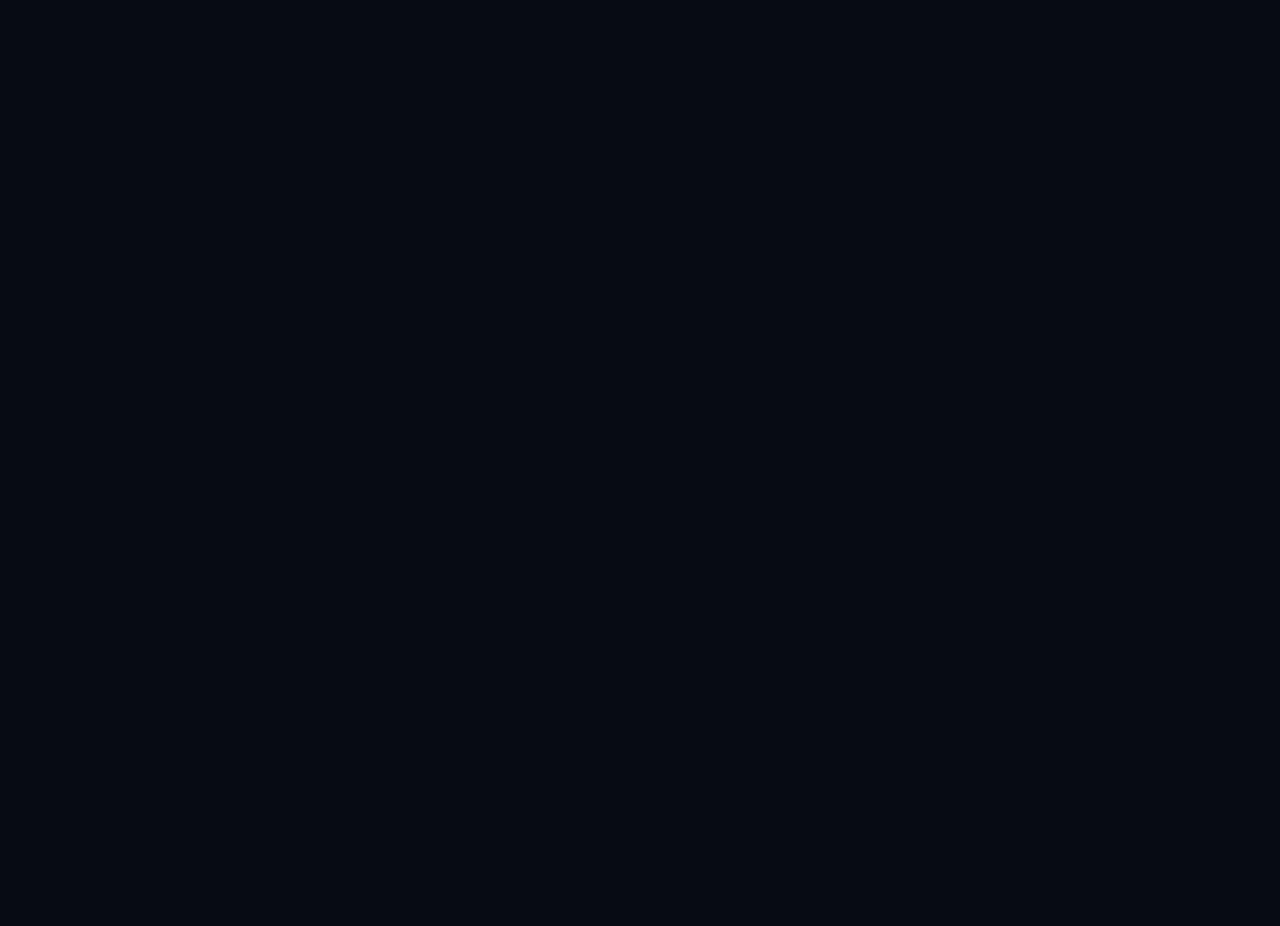
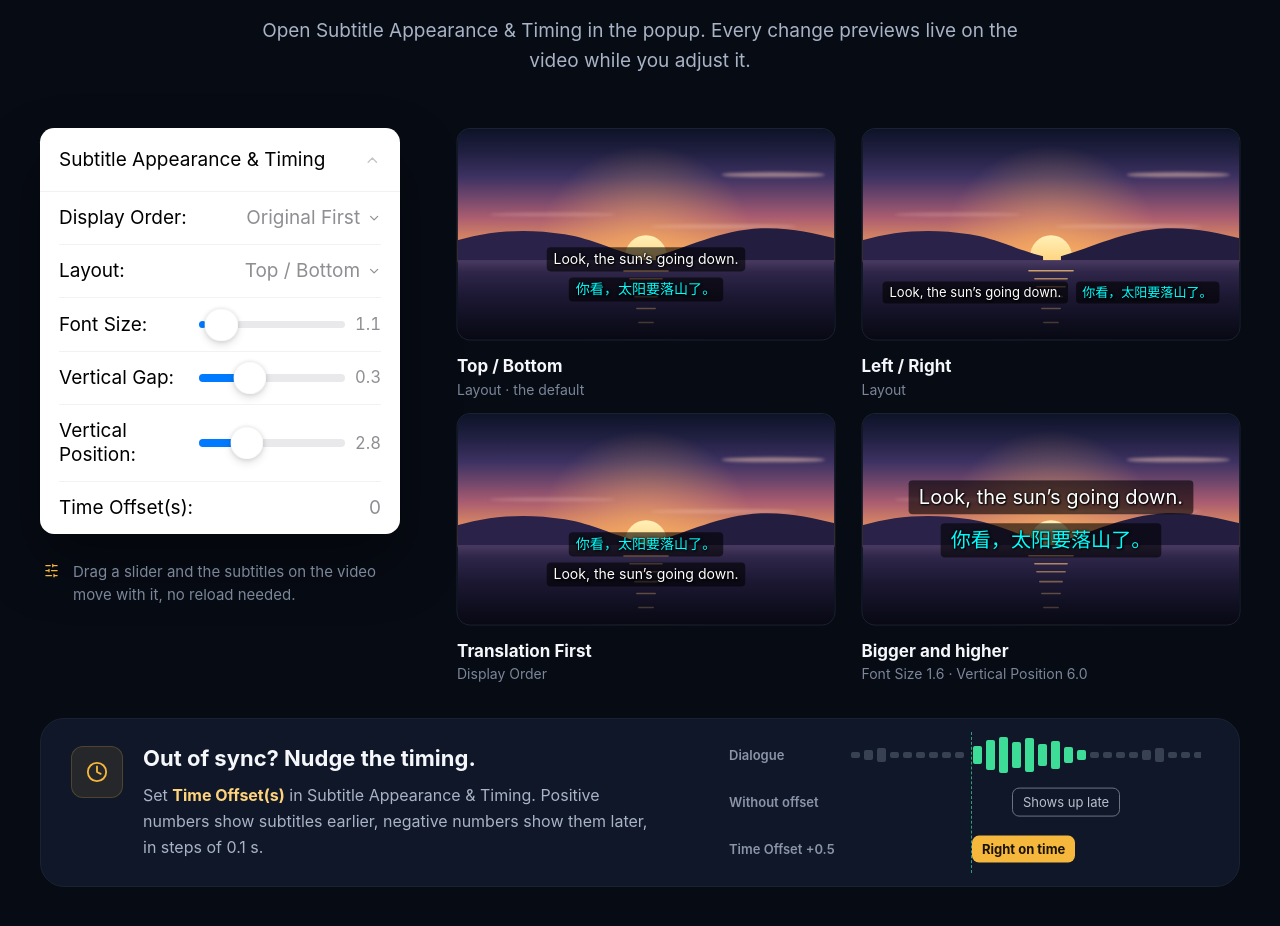
Before and after one commit to QuellaMC/DualSub, a React (Vite) app in the folder LandingPage/: page /watch/81435684 in a window 1280 px wide. Shown: the part 3740-4666 px from the top of the page. Before the commit the page ends 3526 px from the top, so only its background shows below. Built offline with nearby package versions, Linux system fonts and the light colour scheme.

Commit message:
feat(site): add the subtitle appearance and timing section

```diff
--- a/LandingPage/src/App.tsx
+++ b/LandingPage/src/App.tsx
@@ -1,3 +1,4 @@
+import { Customize } from './sections/Customize';
 import { GetStarted } from './sections/GetStarted';
 import { Hero } from './sections/Hero';
 import { PopupTour } from './sections/PopupTour';
@@ -11,6 +12,7 @@ export function App() {
                 <Hero />
                 <GetStarted />
                 <PopupTour />
+                <Customize />
             </main>
         </>
     );
--- /dev/null
+++ b/LandingPage/src/sections/Customize.css
@@ -0,0 +1,212 @@
+.customize {
+    display: grid;
+    grid-template-columns: 360px 1fr;
+    align-items: start;
+    gap: 57px;
+}
+
+.customize-hint {
+    display: flex;
+    gap: 14px;
+    max-width: 360px;
+    margin-top: 26px;
+    padding-left: 4px;
+    color: var(--text-faint);
+    font-size: 15px;
+    line-height: 1.55;
+}
+
+.customize-hint .icon {
+    flex-shrink: 0;
+    margin-top: 3px;
+    color: var(--amber);
+}
+
+.previews {
+    display: grid;
+    grid-template-columns: repeat(2, 1fr);
+    gap: 12px 26px;
+}
+
+.previews h3 {
+    margin-top: 14px;
+    font-size: 17px;
+    font-weight: 700;
+    line-height: 1.4;
+}
+
+.previews p {
+    color: var(--text-faint);
+    font-size: 14px;
+}
+
+.preview-board {
+    width: 378px;
+    height: 212px;
+    overflow: hidden;
+    border: 1px solid var(--line);
+    border-radius: 14px;
+}
+
+.preview-board > .scene {
+    position: absolute;
+    inset: 0;
+    width: 100%;
+    height: 100%;
+}
+
+.preview-board .subtitles {
+    position: absolute;
+    right: 0;
+    bottom: 38px;
+    left: 0;
+    font-size: 14px;
+}
+
+.preview-side .subtitles {
+    bottom: 36px;
+    font-size: 13px;
+}
+
+.preview-bigger .subtitles {
+    bottom: 67px;
+    font-size: 20px;
+}
+
+/* Time offset */
+
+.offset-card {
+    display: grid;
+    grid-template-columns: minmax(0, 580px) minmax(0, 472px);
+    justify-content: space-between;
+    align-items: center;
+    gap: 24px 40px;
+    margin-top: 32px;
+    padding: 13px 38px 13px 30px;
+    border-radius: 24px;
+}
+
+.offset-intro {
+    display: flex;
+    gap: 20px;
+}
+
+.offset-intro .feature-icon {
+    margin-top: 2px;
+}
+
+.offset-intro h3 {
+    margin-bottom: 8px;
+    font-size: 22px;
+    font-weight: 700;
+    line-height: 1.35;
+}
+
+.offset-intro p {
+    color: var(--text-muted);
+    font-size: 16px;
+    line-height: 1.65;
+}
+
+.offset-intro strong {
+    color: var(--amber-light);
+}
+
+.offset-figure {
+    width: 100%;
+}
+
+.offset-board {
+    width: 472px;
+}
+
+.offset-diagram {
+    position: relative;
+    display: grid;
+    grid-template-columns: 122px 350px;
+    grid-auto-rows: 47px;
+    align-items: center;
+}
+
+.offset-diagram::after {
+    position: absolute;
+    top: 0;
+    bottom: 0;
+    left: 242px;
+    border-left: 1.5px dashed rgba(61, 220, 151, 0.7);
+    content: '';
+}
+
+.offset-label {
+    color: #8b95a8;
+    font-size: 13px;
+    font-weight: 600;
+}
+
+.offset-wave {
+    width: 350px;
+    height: 40px;
+}
+
+.offset-track {
+    position: relative;
+    height: 28px;
+}
+
+.offset-pill {
+    position: absolute;
+    top: 50%;
+    padding: 3px 10px;
+    border-radius: 7px;
+    font-size: 13px;
+    white-space: nowrap;
+    transform: translateY(-50%);
+}
+
+.offset-late {
+    left: 161px;
+    border: 1px solid #6b7280;
+    color: #b8c0cc;
+}
+
+.offset-on-time {
+    left: 121px;
+    background: var(--amber);
+    color: var(--amber-ink);
+    font-weight: 700;
+}
+
+@media (max-width: 1100px) {
+    .customize {
+        grid-template-columns: 1fr;
+    }
+
+    .customize-controls {
+        justify-self: center;
+        width: 100%;
+        max-width: 360px;
+    }
+
+    .offset-card {
+        grid-template-columns: minmax(0, 1fr);
+        padding: 28px 30px;
+    }
+
+    .offset-figure {
+        max-width: 472px;
+    }
+}
+
+@media (max-width: 640px) {
+    .previews {
+        grid-template-columns: 1fr;
+    }
+
+    .offset-card {
+        padding: 24px;
+    }
+
+    .offset-intro {
+        flex-direction: column;
+    }
+}
--- /dev/null
+++ b/LandingPage/src/sections/Customize.tsx
@@ -0,0 +1,170 @@
+import { Artboard } from '../components/Artboard';
+import { Icon } from '../components/Icon';
+import { Section, SectionHeading } from '../components/Section';
+import { AppearancePanel } from '../mocks/Popup';
+import { SunsetScene } from '../mocks/scenes';
+import { DualSubtitles } from '../mocks/Subtitles';
+import './Customize.css';
+
+const PREVIEWS = [
+    {
+        title: 'Top / Bottom',
+        detail: 'Layout · the default',
+        variant: 'preview-default',
+        sideBySide: false,
+        translationFirst: false,
+    },
+    {
+        title: 'Left / Right',
+        detail: 'Layout',
+        variant: 'preview-side',
+        sideBySide: true,
+        translationFirst: false,
+    },
+    {
+        title: 'Translation First',
+        detail: 'Display Order',
+        variant: 'preview-default',
+        sideBySide: false,
+        translationFirst: true,
+    },
+    {
+        title: 'Bigger and higher',
+        detail: 'Font Size 1.6 · Vertical Position 6.0',
+        variant: 'preview-bigger',
+        sideBySide: false,
+        translationFirst: false,
+    },
+] as const;
+
+const SPEECH = [6, 10, 14, 6, 6, 6, 6, 6, 6];
+const DIALOGUE = [18, 30, 36, 26, 34, 22, 28, 16, 10];
+const AFTER = [6, 6, 6, 6, 10, 14, 6, 6, 6];
+const BAR_STEP = 13;
+
+function OffsetDiagram() {
+    const bars = [
+        ...SPEECH.map((height, index) => ({
+            x: index * BAR_STEP,
+            height,
+            on: false,
+        })),
+        ...DIALOGUE.map((height, index) => ({
+            x: 122 + index * BAR_STEP,
+            height,
+            on: true,
+        })),
+        ...AFTER.map((height, index) => ({
+            x: 239 + index * BAR_STEP,
+            height,
+            on: false,
+        })),
+    ];
+    return (
+        <div className="offset-diagram">
+            <span className="offset-label">Dialogue</span>
+            <svg
+                className="offset-wave"
+                viewBox="0 0 350 40"
+                aria-hidden="true"
+            >
+                {bars.map(({ x, height, on }) => (
+                    <rect
+                        key={x}
+                        x={x}
+                        y={20 - height / 2}
+                        width="9"
+                        height={height}
+                        rx="2"
+                        fill={on ? 'var(--green)' : '#384152'}
+                    />
+                ))}
+            </svg>
+            <span className="offset-label">Without offset</span>
+            <span className="offset-track">
+                <span className="offset-pill offset-late">Shows up late</span>
+            </span>
+            <span className="offset-label">Time Offset +0.5</span>
+            <span className="offset-track">
+                <span className="offset-pill offset-on-time">
+                    Right on time
+                </span>
+            </span>
+        </div>
+    );
+}
+
+export function Customize() {
+    return (
+        <Section id="customize">
+            <SectionHeading
+                eyebrow="Make it yours"
+                title="Subtitles that fit your screen"
+                lead="Open Subtitle Appearance & Timing in the popup. Every change previews live on the video while you adjust it."
+            />
+            <div className="customize">
+                <div className="customize-controls">
+                    <AppearancePanel />
+                    <p className="customize-hint">
+                        <Icon name="sliders" />
+                        Drag a slider and the subtitles on the video move with
+                        it, no reload needed.
+                    </p>
+                </div>
+                <ul className="previews">
+                    {PREVIEWS.map(
+                        ({
+                            title,
+                            detail,
+                            variant,
+                            sideBySide,
+                            translationFirst,
+                        }) => (
+                            <li key={title}>
+                                <Artboard
+                                    className={`preview-board ${variant}`}
+                                    label={`Subtitles drawn ${title.toLowerCase()} over a sunset`}
+                                >
+                                    <SunsetScene />
+                                    <DualSubtitles
+                                        original="Look, the sun’s going down."
+                                        translation="你看，太阳要落山了。"
+                                        translationLang="zh-CN"
+                                        sideBySide={sideBySide}
+                                        translationFirst={translationFirst}
+                                    />
+                                </Artboard>
+                                <h3>{title}</h3>
+                                <p>{detail}</p>
+                            </li>
+                        )
+                    )}
+                </ul>
+            </div>
+            <div className="card offset-card">
+                <div className="offset-intro">
+                    <span className="feature-icon feature-icon-amber">
+                        <Icon name="clock" />
+                    </span>
+                    <div>
+                        <h3>Out of sync? Nudge the timing.</h3>
+                        <p>
+                            Set <strong>Time Offset(s)</strong> in Subtitle
+                            Appearance &amp; Timing. Positive numbers show
+                            subtitles earlier, negative numbers show them later,
+                            in steps of 0.1 s.
+                        </p>
+                    </div>
+                </div>
+                <div className="offset-figure">
+                    <Artboard
+                        className="offset-board"
+                        label="Dialogue on a timeline: without an offset the subtitle shows up late; with Time Offset +0.5 it lands right on time"
+                    >
+                        <OffsetDiagram />
+                    </Artboard>
+                </div>
+            </div>
+        </Section>
+    );
+}
```
